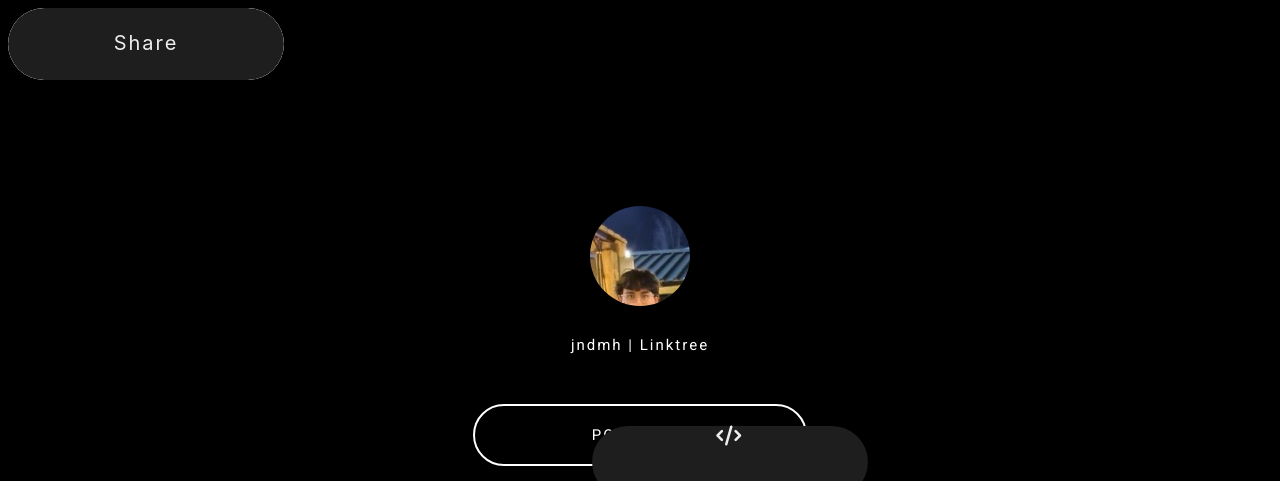
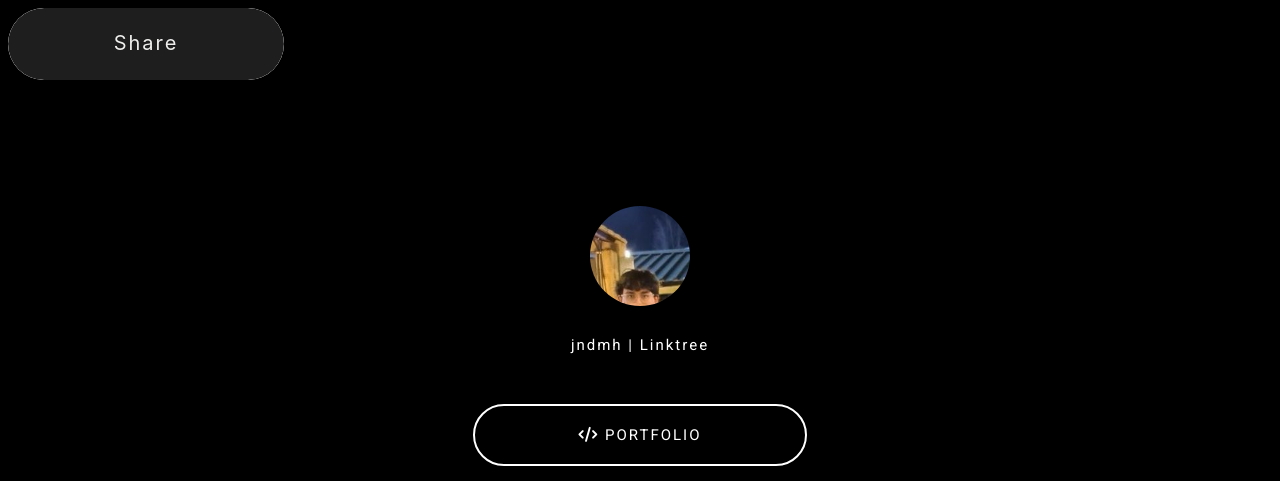
Before and after one commit to tinho-mp4/jndmhLinkTree, a plain HTML site: page index.html in a window 1280 px wide. Shown: the top 481 px of the page. Drawn offline with Linux system fonts and the light colour scheme.

Commit message:
Changed css rules

```diff
--- a/style.css
+++ b/style.css
@@ -90,7 +90,7 @@ i {
             transform: scale(1.1)
 }
 
-span {
+.btn_wrap span {
     position: absolute;
     z-index: 99;
     width: 240px;
```
